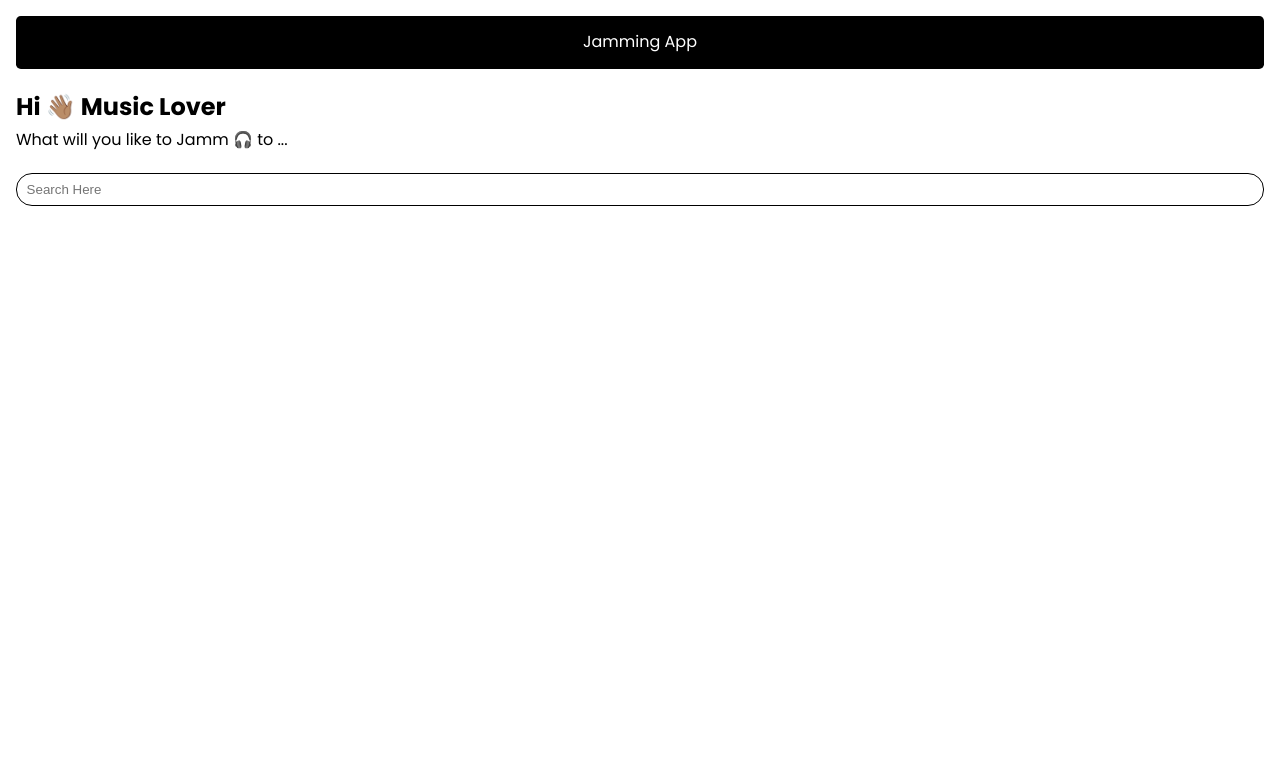
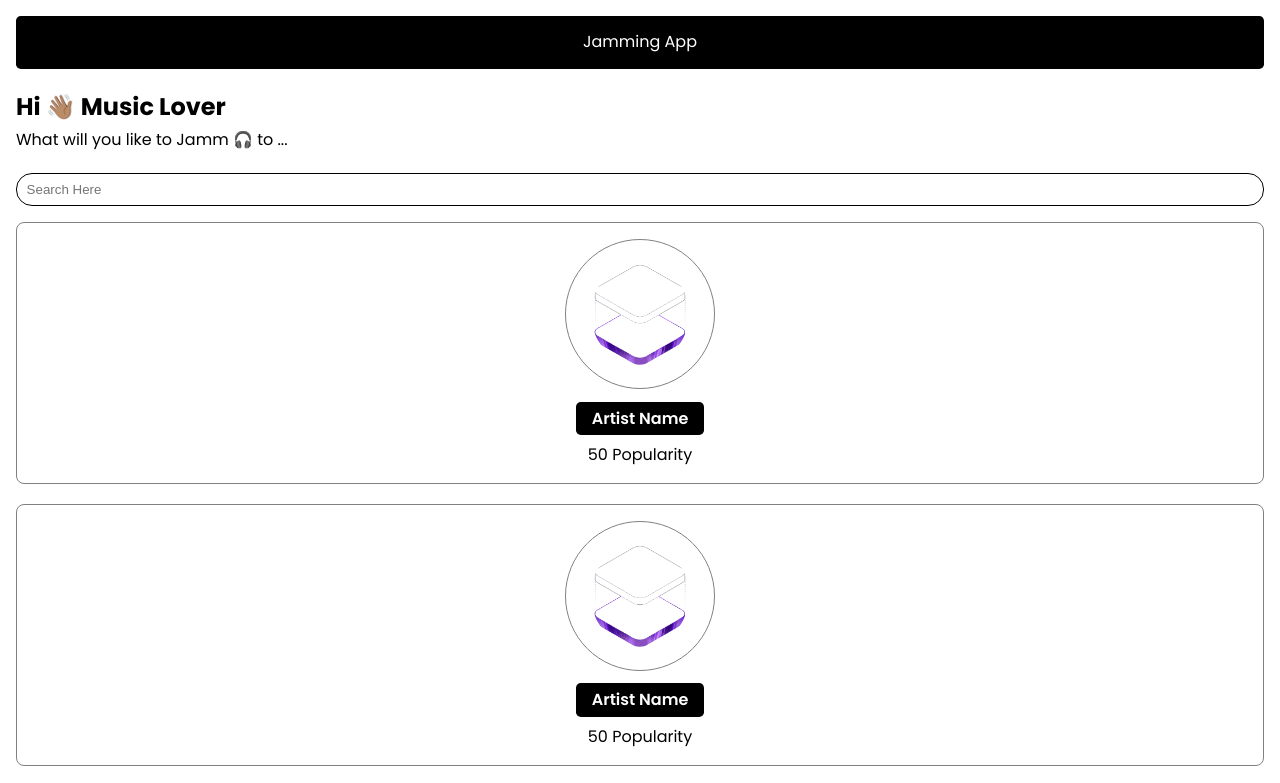
Before and after one commit to tomikimi/Jamming_App, a React (Vite) app: page / in a window 1280 px wide. Shown: the top 783 px of the page. Built offline with nearby package versions, Linux system fonts and the light colour scheme; no server answers.

Commit message:
CSS Design of Artist Component

```diff
--- a/src/App.jsx
+++ b/src/App.jsx
@@ -1,6 +1,7 @@
 import { useState, useEffect } from "react";
 import Header from "./Header";
 import SearchArtist from "./SearchArtist";
+import Artist from "./Artists";
 // import reactLogo from "./assets/react.svg";
 // import viteLogo from "./assets/vite.svg";
 // import heroImg from "./assets/hero.png";
@@ -13,26 +14,27 @@ function App() {
 
   // Encode credentials to Base64
   // const encodedCredentials = btoa(`${client_id}:${client_secret}`);
-  useEffect(function () {
-    async function generateSpotifyAccessToken() {
-      const res = await fetch(`https://accounts.spotify.com/api/token`, {
-        method: "POST",
-        headers: {
-          "Content-Type": "application/x-www-form-urlencoded",
-          Authorization: "Basic " + btoa(client_id + ":" + client_secret),
-        },
-        body: "grant_type=client_credentials",
-      });
-      const data = await res.json();
-      console.log(data);
-    }
-    generateSpotifyAccessToken();
-  }, []);
+  // useEffect(function () {
+  //   async function generateSpotifyAccessToken() {
+  //     const res = await fetch(`https://accounts.spotify.com/api/token`, {
+  //       method: "POST",
+  //       headers: {
+  //         "Content-Type": "application/x-www-form-urlencoded",
+  //         Authorization: "Basic " + btoa(client_id + ":" + client_secret),
+  //       },
+  //       body: "grant_type=client_credentials",
+  //     });
+  //     const data = await res.json();
+  //     console.log(data);
+  //   }
+  //   generateSpotifyAccessToken();
+  // }, []);
 
   return (
     <>
       <Header></Header>
       <SearchArtist></SearchArtist>
+      <Artist></Artist>
       {/* <section id="center">
         <div className="hero">
           <img src={heroImg} className="base" width="170" height="179" alt="" />
--- /dev/null
+++ b/src/Artists.jsx
@@ -0,0 +1,59 @@
+import ArtistStyle from "./Artists.module.css";
+import myImage from "./assets/hero.png";
+function Artist() {
+  return (
+    <>
+      <section>
+        <div className={ArtistStyle.artist_group}>
+          <div className={ArtistStyle.artist_container}>
+            <div className={ArtistStyle.artist_image}>
+              <img
+                src={myImage}
+                className={ArtistStyle.artist_image_photo}
+                alt="Artist Photo"
+              />
+            </div>
+            <div className={ArtistStyle.artist_information}>
+              <span className={ArtistStyle.artist_name}>Artist Name</span>
+              <span className={ArtistStyle.artist_popularity}>
+                50 Popularity
+              </span>
+            </div>
+          </div>
+          <div className={ArtistStyle.artist_container}>
+            <div className={ArtistStyle.artist_image}>
+              <img
+                src={myImage}
+                className={ArtistStyle.artist_image_photo}
+                alt="Artist Photo"
+              />
+            </div>
+            <div className={ArtistStyle.artist_information}>
+              <span className={ArtistStyle.artist_name}>Artist Name</span>
+              <span className={ArtistStyle.artist_popularity}>
+                50 Popularity
+              </span>
+            </div>
+          </div>
+          <div className={ArtistStyle.artist_container}>
+            <div className={ArtistStyle.artist_image}>
+              <img
+                src={myImage}
+                className={ArtistStyle.artist_image_photo}
+                alt="Artist Photo"
+              />
+            </div>
+            <div className={ArtistStyle.artist_information}>
+              <span className={ArtistStyle.artist_name}>Artist Name</span>
+              <span className={ArtistStyle.artist_popularity}>
+                50 Popularity
+              </span>
+            </div>
+          </div>
+        </div>
+      </section>
+    </>
+  );
+}
+
+export default Artist;
--- /dev/null
+++ b/src/Artists.module.css
@@ -0,0 +1,65 @@
+.artist_group {
+  display: flex;
+  flex-direction: column;
+  gap: 0.6rem;
+}
+
+.artist_container {
+  display: flex;
+  flex-direction: column;
+  justify-content: space-between;
+  align-items: center;
+  gap: 0.8rem;
+  padding: 1rem 0.5rem;
+  border: 1.5px solid var(--color-dark-mid-grey);
+  border-radius: 0.5rem;
+}
+
+.artist_container:not(:last-of-type) {
+  margin-bottom: 0.6rem;
+}
+
+.artist_image {
+  border: 1px solid var(--color-dark-mid-grey);
+  border-radius: 50%;
+  width: 150px; /* Same width and height = perfect circle */
+  height: 150px;
+  overflow: hidden;
+  padding: 20px;
+
+  box-sizing: border-box; /* This makes padding INCLUDED inside the width/height, so the circle stays perfect. */
+
+  /* center the image inside */
+  display: flex;
+  justify-content: center;
+  align-items: center;
+}
+
+.artist_image_photo {
+  width: 90%; /* Image fills the circle */
+  height: auto;
+  display: block;
+  border-radius: 50%;
+}
+
+.artist_information {
+  display: inline-flex;
+  flex-direction: column;
+  gap: 0.5rem;
+}
+
+.artist_name {
+  font-size: 1rem;
+  font-weight: 600;
+  align-self: center;
+  background-color: var(--color-black);
+  color: var(--color-white);
+  padding: 0.3rem 1rem;
+  border-radius: 0.3rem;
+}
+
+.artist_popularity {
+  font-size: 1rem;
+  font-weight: 400;
+  align-self: center;
+}
```
